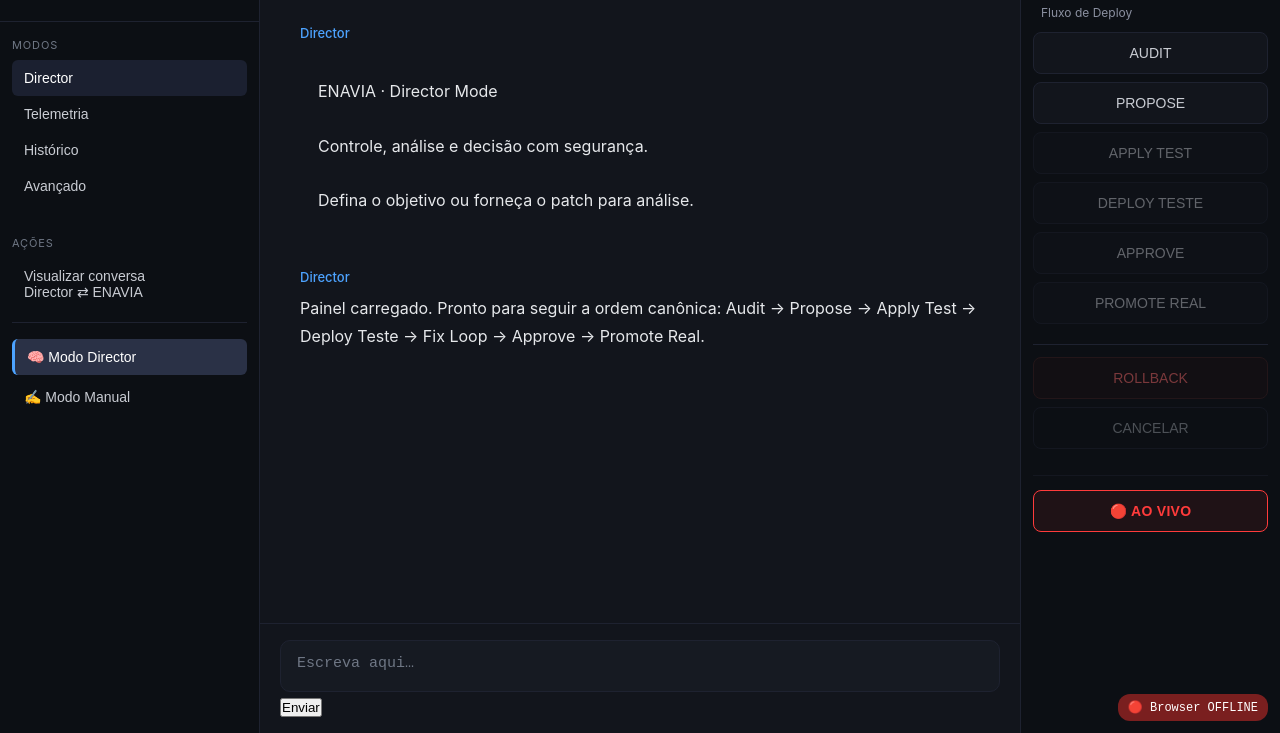
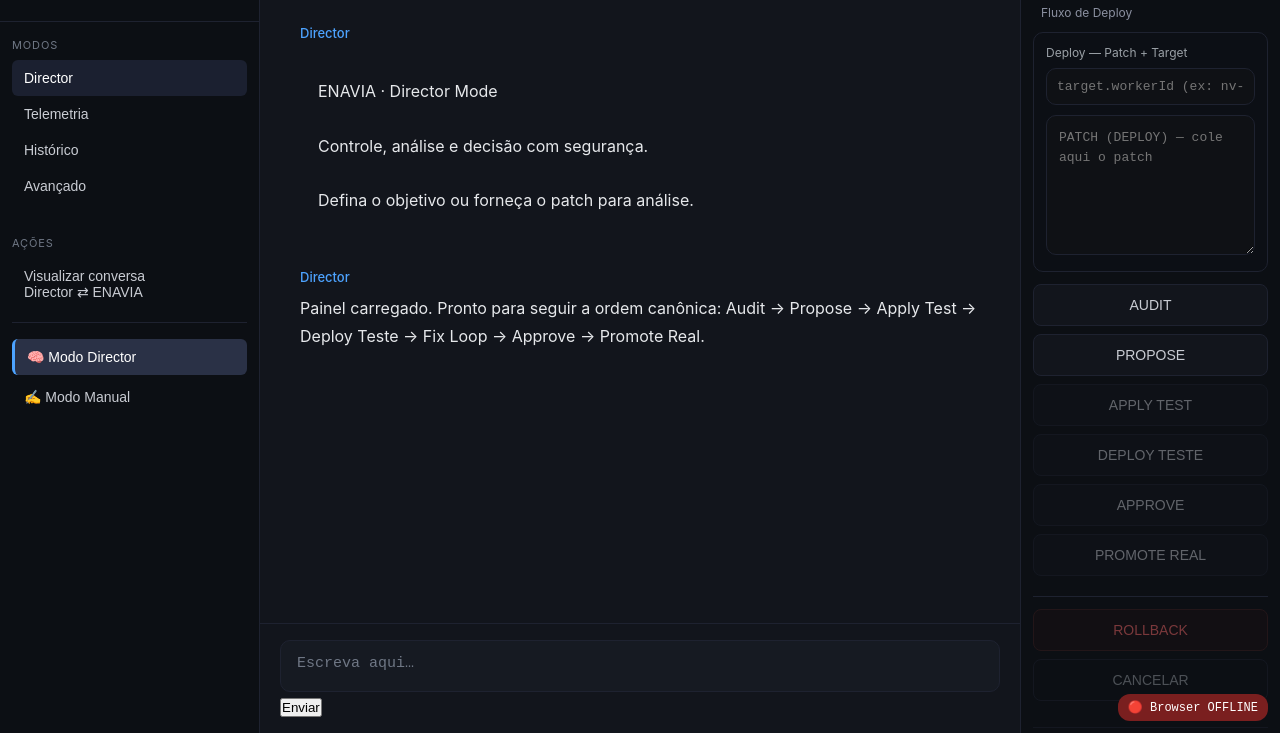
Before and after one commit to brunovasque/nv-control, a plain HTML site: page index.html in a window 1280 px wide. Shown: the part 67-800 px from the top of the page. Drawn offline with Linux system fonts and the light colour scheme; no server answers.

Commit message:
Update index.html

```diff
--- a/index.html
+++ b/index.html
@@ -274,6 +274,29 @@
             Fluxo de Deploy
           </div>
 
+          <!-- =========================
+               DEPLOY INPUTS (CANÔNICO)
+               ✅ exclusivo do fluxo de deploy
+               ❌ não tem nada a ver com browser executor
+          ========================== -->
+          <div style="margin: 12px 0; padding: 12px; border: 1px solid #1e2230; border-radius: 10px; background:#0c0f15;">
+            <div style="font-size: 12px; color:#9aa0a6; margin-bottom:8px;">
+              Deploy — Patch + Target
+            </div>
+
+            <input
+              id="targetWorkerIdInput"
+              placeholder="target.workerId (ex: nv-enavia)"
+              style="width:100%; padding:10px; border-radius:10px; border:1px solid #1e2230; background:#0f1115; color:#fff; margin-bottom:10px; font-family: monospace; font-size: 13px;"
+            />
+
+            <textarea
+              id="patchTextarea"
+              placeholder="PATCH (DEPLOY) — cole aqui o patch"
+              style="width:100%; min-height:140px; padding:12px; border-radius:10px; border:1px solid #1e2230; background:#0f1115; color:#fff; font-family:monospace; font-size:13px; line-height:1.5;"
+            ></textarea>
+          </div>
+
           <button class="action-btn disabled" data-action="audit">
             AUDIT
           </button>
```
Lines whose indentation alone changed are shown as unchanged.
